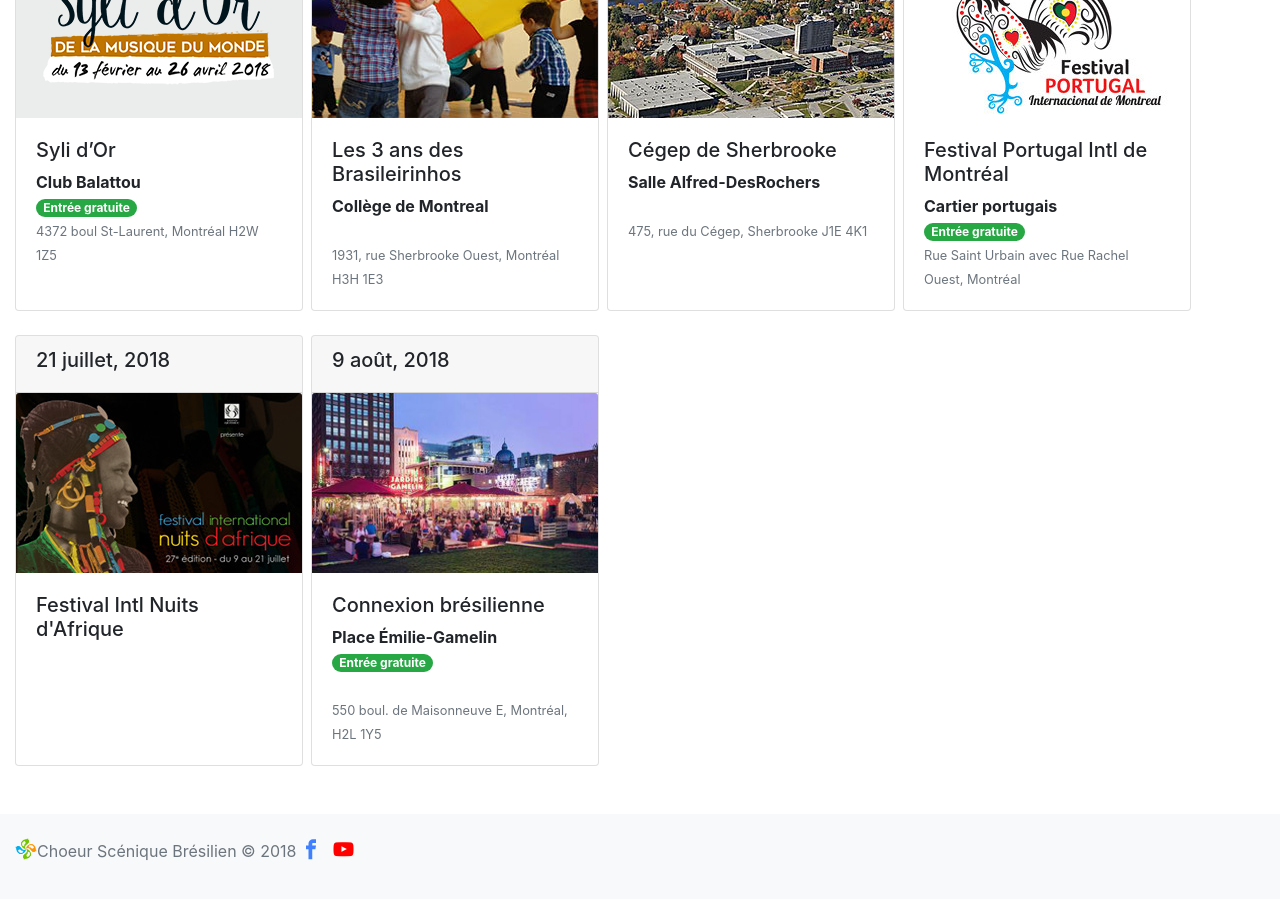
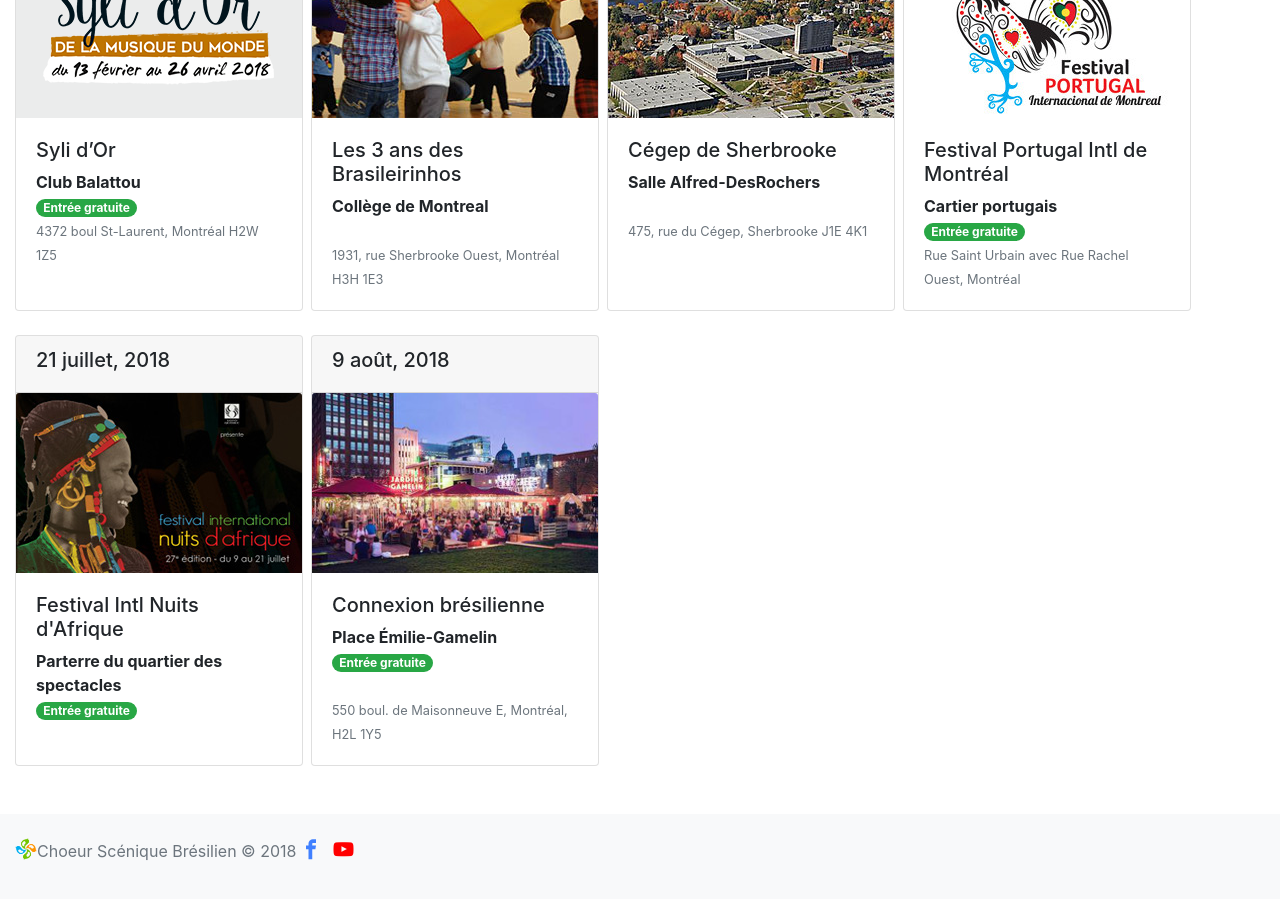
Before and after one commit to corocenicobrasileiro/corocenicobrasileiro.github.io, a Jekyll site: the page built from evenements.html, in a window 1280 px wide and 900 px high, scrolled down 821 px. Built offline with Jekyll 4.4.1, drawn with Linux system fonts in a browser that asks for light colours; nearby versions of some CDN libraries; some web fonts are replaced.

Commit message:
Update evenements.html

```diff
--- a/evenements.html
+++ b/evenements.html
@@ -70,6 +70,7 @@
             <img src="/img/evenements/2018_juillet_nuits_afrique.jpg" class="card-img-top" />
             <div class="card-body">
                 <h5>Festival Intl Nuits d'Afrique</h5>
+                <p class="card-text"><strong>Parterre du quartier des spectacles</strong> <br/><span class="badge badge-pill badge-success">Entrée gratuite</span></p>
             </div>
         </div>
 
```
